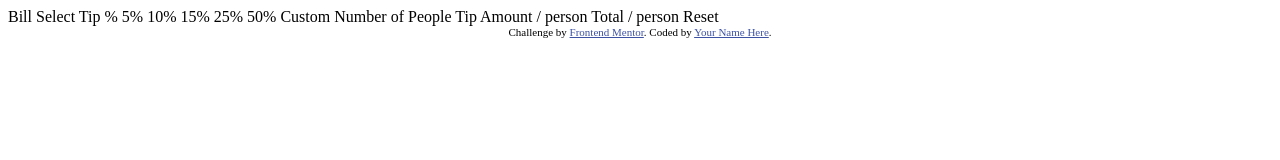
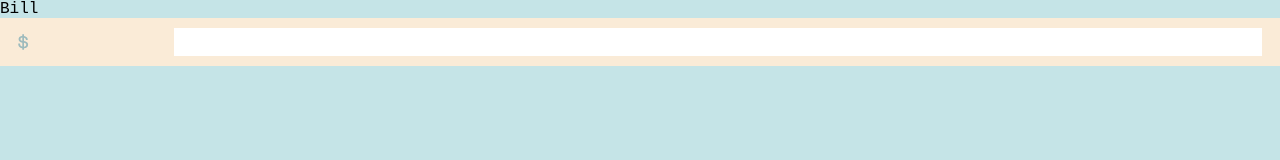
Before and after one commit to sjinno/tip-calculator, a plain HTML site: page index.html in a window 1280 px wide. Drawn offline with Linux system fonts and the light colour scheme.

Commit message:
Work on input style.

```diff
--- a/index.html
+++ b/index.html
@@ -1,22 +1,41 @@
 <!DOCTYPE html>
 <html lang="en">
+
 <head>
   <meta charset="UTF-8">
-  <meta name="viewport" content="width=device-width, initial-scale=1.0"> <!-- displays site properly based on user's device -->
+  <meta name="viewport" content="width=device-width, initial-scale=1.0">
+  <!-- displays site properly based on user's device -->
 
   <link rel="icon" type="image/png" sizes="32x32" href="./images/favicon-32x32.png">
 
   <title>Frontend Mentor | Tip calculator app</title>
 
+  <link rel="stylesheet" href="scss/styles.css">
+
   <!-- Feel free to remove these styles or customise in your own stylesheet 👍 -->
   <style>
-    .attribution { font-size: 11px; text-align: center; }
-    .attribution a { color: hsl(228, 45%, 44%); }
+    .attribution {
+      font-size: 11px;
+      text-align: center;
+    }
+
+    .attribution a {
+      color: hsl(228, 45%, 44%);
+    }
   </style>
 </head>
+
 <body>
 
-  Bill
+  <div class="bill">
+    <p class="bill__title">Bill</p>
+    <div class="input">
+      <input type="text" class="input__field">
+      <span class="input__icon"><img src="images/icon-dollar.svg" alt="dollar icon"></span>
+    </div>
+  </div>
+
+  <!-- Bill
 
   Select Tip %
   5%
@@ -39,6 +58,7 @@
   <div class="attribution">
     Challenge by <a href="https://www.frontendmentor.io?ref=challenge" target="_blank">Frontend Mentor</a>.
     Coded by <a href="#">Your Name Here</a>.
-  </div>
+  </div> -->
 </body>
+
 </html>
--- /dev/null
+++ b/scss/abstracts/_fonts.scss
@@ -0,0 +1 @@
+$mono-font: 'Space Mono', 'Liberation Mono', monospace;
--- /dev/null
+++ b/scss/base/_global.scss
@@ -0,0 +1,20 @@
+*, *::before, *::after {
+    box-sizing: border-box;
+    margin: 0;
+    padding: 0;
+}
+
+body {
+    background-color: hsl(185, 41%, 84%);
+}
+
+input[type="text"] {
+    text-align: right;
+    border: none;
+    font-size: 1.5rem;
+}
+
+input:focus {
+    outline: none;
+    border: none;
+}
--- /dev/null
+++ b/scss/modules/_bill.scss
@@ -0,0 +1,3 @@
+.bill {
+    font-family: $mono-font;
+}
--- /dev/null
+++ b/scss/modules/_input.scss
@@ -0,0 +1,25 @@
+.input {
+    position: relative;
+    height: 3rem;
+    background-color: antiquewhite;
+    // width: 90%;
+    // margin-inline: auto;
+
+    &__field {
+        position: absolute;
+        top: 50%;
+        right: 1.125rem;
+        transform: translateY(-50%);
+        width: 85%;
+    }
+
+    &__icon {
+        position: absolute;
+        top: 50%;
+        left: 1.125rem;
+        transform: translateY(-50%);
+        display: flex;
+        justify-content: center;
+        align-items: center;
+    }
+}
--- /dev/null
+++ b/scss/styles.scss
@@ -0,0 +1,6 @@
+@import 'abstracts/fonts';
+
+@import 'base/global';
+
+@import 'modules/bill';
+@import 'modules/input';
```
Also changed, not shown: scss/styles.css (added), 1 other file.
